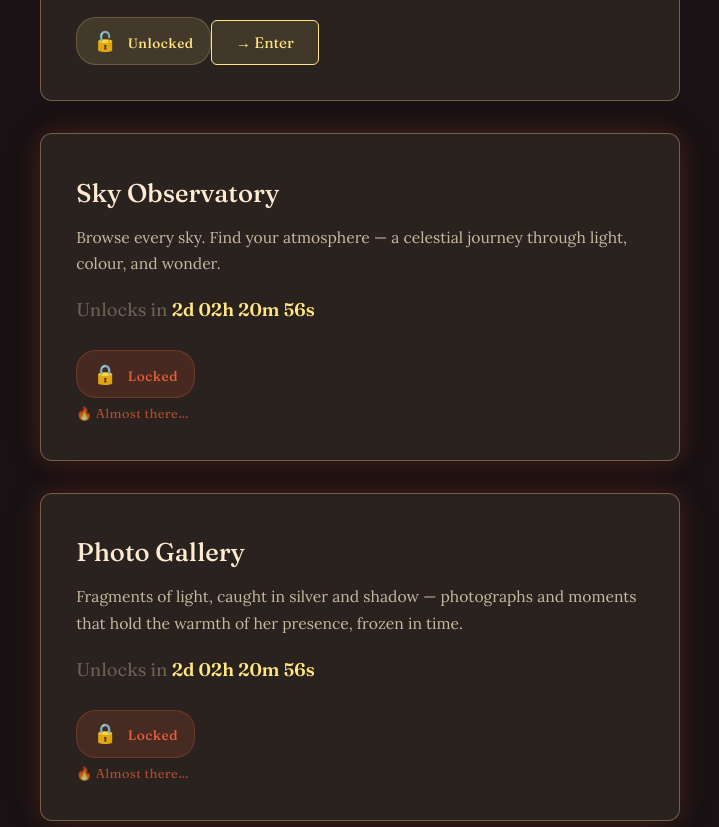
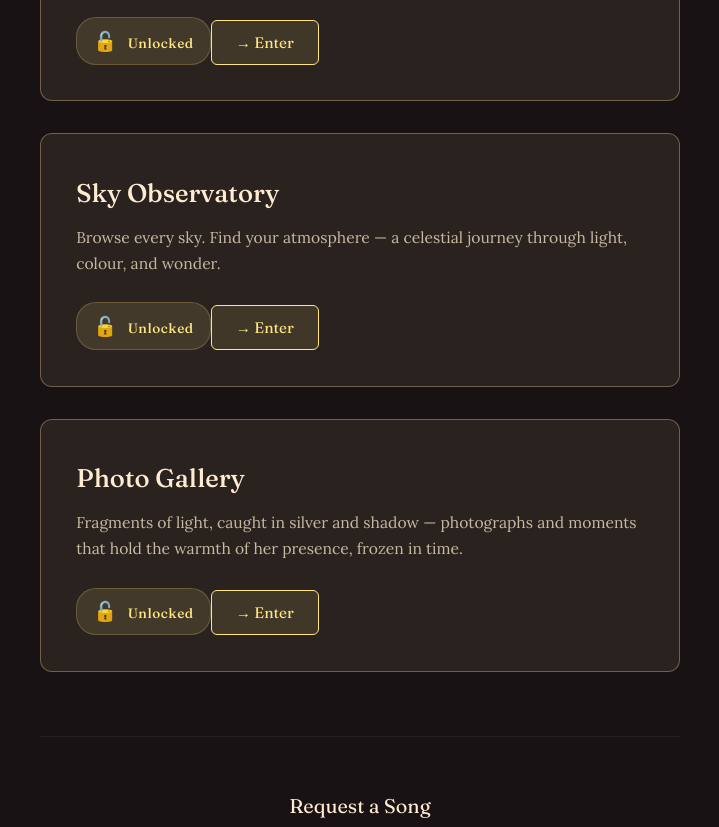
Before and after one commit to faxy-nik/100-orgs, a plain HTML site: page index.html in a window 1280 px wide. Shown: the part 1580-2407 px from the top of the page, without its empty margins (280-999 px from the left). Drawn offline with Linux system fonts and the light colour scheme.

Commit message:
localhost: unlock all sections for testing

```diff
--- a/index.html
+++ b/index.html
@@ -477,6 +477,16 @@
       };
 
       FB.init();
+
+      /* ---- localhost: unlock all sections for testing ---- */
+      if (location.hostname === 'localhost' || location.hostname === '127.0.0.1') {
+        var keys = Object.keys(UNLOCK_DATES);
+        for (var ui = 0; ui < keys.length; ui++) {
+          UNLOCK_DATES[keys[ui]].year = 2000;
+          UNLOCK_DATES[keys[ui]].month = 1;
+          UNLOCK_DATES[keys[ui]].day = 1;
+        }
+      }
 
       var TEASERS = {
         '100-organs': '"the curve of her waist, the arch of her neck — catalogued in devotion..."',
```
